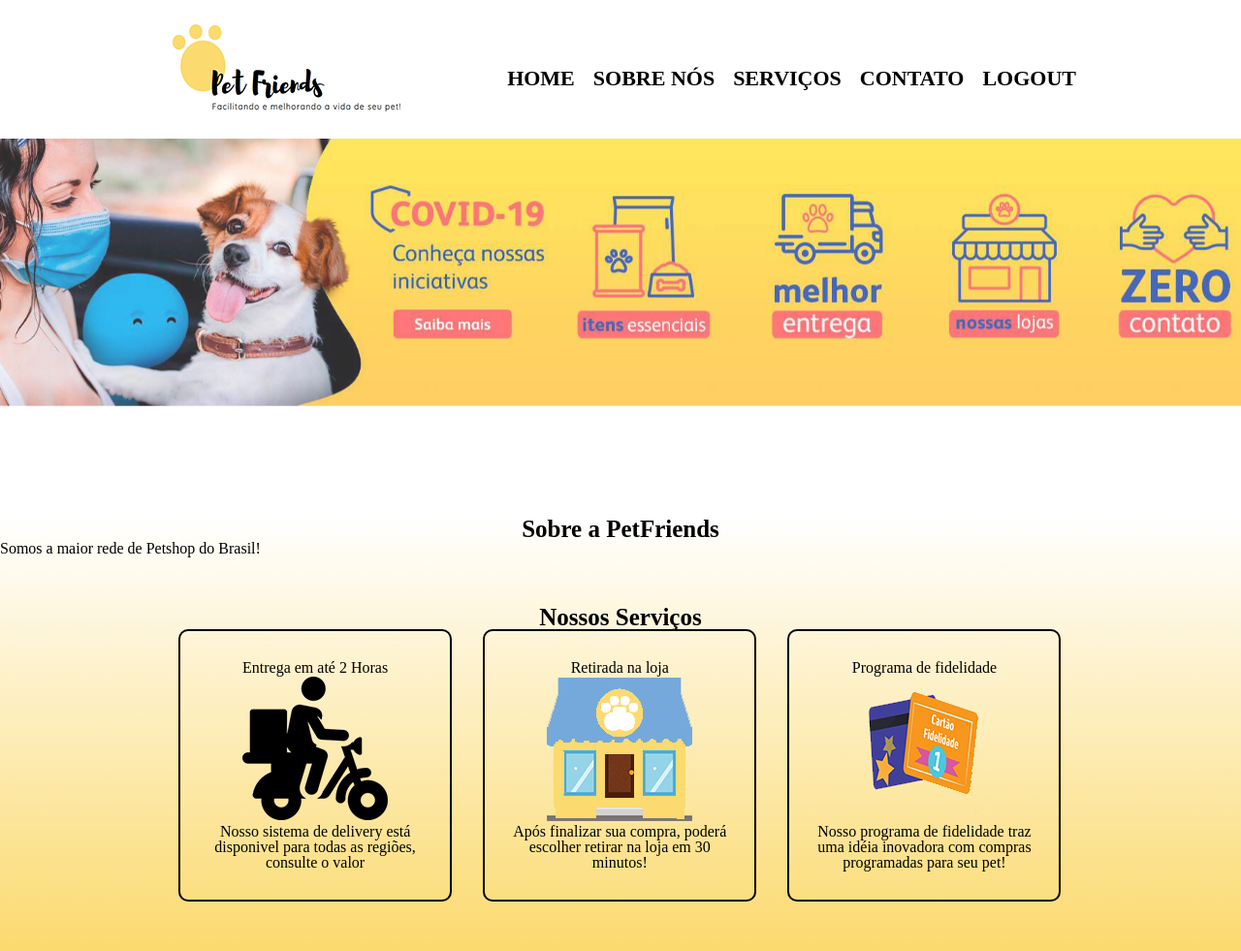
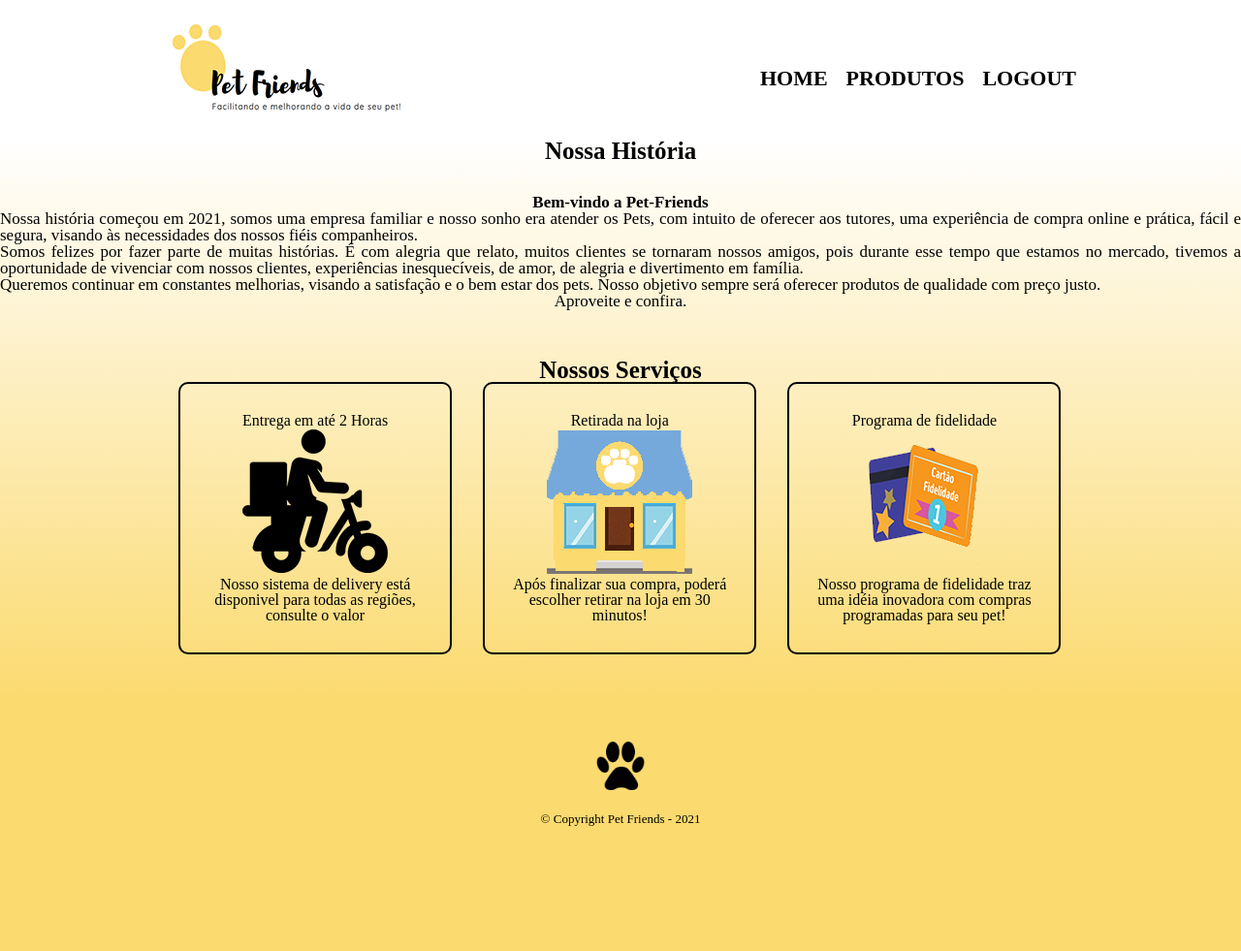
Before and after one commit to andreyhitoshi1997/AC-Desenvolvimento-Sistemas, a Flask app: page /home in a window 1280 px wide. Shown: the top 981 px of the page at 97% size. After the commit the page ends 852 px from the top, so only its background shows below. Run offline with Flask 2, Linux system fonts and the light colour scheme.

Commit message:
subindo alteracoes front

```diff
--- a/app.py
+++ b/app.py
@@ -1,7 +1,7 @@
 from werkzeug.exceptions import PreconditionRequired
 from models.entregador import EntregadorModel
 from models.vendedor import VendedorModel
-from flask import Flask, render_template, request, flash, redirect, url_for
+from flask import Flask, render_template, request, flash, redirect, url_for, send_from_directory
 from flask_restful import Api
 from models.usuario import UsuarioModel
 from resources.vendedor import Vendedores, VendedorConfirmado, VendedorRegistro, VendedorLogin, VendedorLogout
@@ -12,6 +12,7 @@ from werkzeug.security import safe_str_cmp
 import secretkeys
 import requests
 import json
+import werkzeug
 
 
 app = Flask(__name__, template_folder='templates')
@@ -65,9 +66,10 @@ def home():
 
 @app.route('/main_home')
 def main_home():
-    # if login_ok(request):
-    return render_template('home_login.html')
-    # return render_template('login.html', message="Sem autorização")
+
+    if login_ok_vend(request):
+        return render_template('home_login.html')
+    return render_template('login.html', message="Sem autorização")
 
 
 @app.route('/')
@@ -154,12 +156,15 @@ def entregador():
 @app.route('/produtos')
 def produtos():
     produtos = listar_produtos()
-    # if login_ok(request):
+    #if login_ok(request):
     return render_template('produtos.html', produtos=produtos)
 
 
 @app.route('/produtos/registro')
 def registro():
+    #logado = login_ok()
+    #if logado is None:
+        #return render_template('home.html')
     return render_template('registro_produtos.html')
 
 
@@ -167,6 +172,13 @@ def login_ok(req):
     login = req.cookies.get("login")
     senha = req.cookies.get("senha")
     user = UsuarioModel.achar_por_login(login)
+    return user is not None and safe_str_cmp(user.senha, senha)
+
+
+def login_ok_vend(request):
+    login = request.cookies.get("login")
+    senha = request.cookies.get("senha")
+    user = VendedorModel.achar_por_login(login)
     return user is not None and safe_str_cmp(user.senha, senha)
 
 
--- a/resources/vendedor.py
+++ b/resources/vendedor.py
@@ -1,9 +1,10 @@
 from flask.helpers import make_response
 from flask_restful import Resource, reqparse
-from flask import render_template
+from flask import render_template,request
 from models.vendedor import VendedorModel
 from werkzeug.security import safe_str_cmp
 import traceback
+import os
 
 atributos = reqparse.RequestParser()
 atributos.add_argument('nome_vendedor', type=str, required=True, help="Ei! o seu 'nome' é obrigatório!")
--- a/static/css/home.css
+++ b/static/css/home.css
@@ -31,41 +31,8 @@ main{
 	color:#fbda6f;
 	text-decoration:underline
 }
-#galeria{
-	display: block;
-	width: 100%;
-	height: 390px;
-	position: relative;
-	overflow:hidden
-}
-.foto{
-	width: 100%;
-	position: absolute;
-	opacity: 0;
-	animation-name: animacao;
-	animation-duration: 30s;
-	animation-iteration-count: 1;
-}
-.foto:nth-child(1){
-	animation-delay:0s ;
-}
-.foto:nth-child(2){
-	animation-delay: 10s;
-}
-@keyframes animacao{
-	25%{
-		opacity: 1;
-		transform: scale(1.1,1.1);
-	}
-	50%{
-		opacity: 0;
-	}
-}
-@keyframes bullet{
-	0%, 33.3232%{
-		background:red;
-	}
-}
+
+
 .principal h2{
 	text-align: center;
 	color:#000000;
@@ -73,6 +40,13 @@ main{
 	font-size: 25px;
 
 
+}
+.principal p{
+	text-align: justify;
+	font-size: 17px;
+}
+.aproveite{
+	text-align: center;
 }
 
 .servicos{
--- a/templates/home.html
+++ b/templates/home.html
@@ -15,25 +15,21 @@
             <h1><img class ="logo"src="{{ url_for('static', filename='images/logo_inicio.png') }}"></h1>
             <nav class="menu">
                 <ul>
-                    <li><a href="">Home</a></li>
-                    <li><a href="">Sobre Nós</a></li>
-                    <li><a href="">Serviços</a></li>
-                    <li><a href="">Contato</a></li>
-                    <li><a href="./login.html">Logout</a></li>
+                    <li><a href="./home">Home</a></li>
+                    <li><a href="./produtos">Produtos</a></li>
+                    <li><a href="./login">Logout</a></li>
                 </ul>
             </nav>
         </div>
     </header>
-    <div id="galeria">
-       <img class="foto" src="/static/images/home_desk.png" alt="" >
-       <img class="foto" src="/static/images/home_cat.png" alt="" >
-
-    </div>
     <main>
         <section class = "principal">
-            <h2>Sobre a PetFriends</h2>
-            <p> Somos a maior rede de Petshop do Brasil!</p>
-
+            <h2>Nossa História</h2></br></br>
+            <p style="text-align: center;font-weight: bold;">Bem-vindo a Pet-Friends</br></p>
+            <p>Nossa história começou em 2021, somos uma empresa familiar e nosso sonho era atender os Pets, com intuito de oferecer aos tutores, uma experiência de compra online e prática, fácil e segura, visando às necessidades dos nossos fiéis companheiros.</p>
+            <p >Somos felizes por fazer parte de muitas histórias. É com alegria que relato, muitos clientes se tornaram nossos amigos, pois durante esse tempo que estamos no mercado, tivemos a oportunidade de vivenciar com nossos clientes, experiências inesquecíveis, de amor, de alegria e divertimento em família.</p>
+            <p >Queremos continuar em constantes melhorias, visando a satisfação e o bem estar dos pets. Nosso objetivo sempre será oferecer produtos de qualidade com preço justo.</p>
+            <p style="text-align: center;">Aproveite e confira.</p>
         </section>
         <section class ="servicos">
             <div class="nossos-servicos">
```
Also changed, not shown: resources/produtos.py (+20 -1 lines), templates/home_login.html (+64 -0 lines), templates/produtos.html (+3 -5 lines), templates/registro_produtos.html (+10 -1 lines), banco.db, fotos_produtos/oi.txt (added), static/no-photo.png (added).
